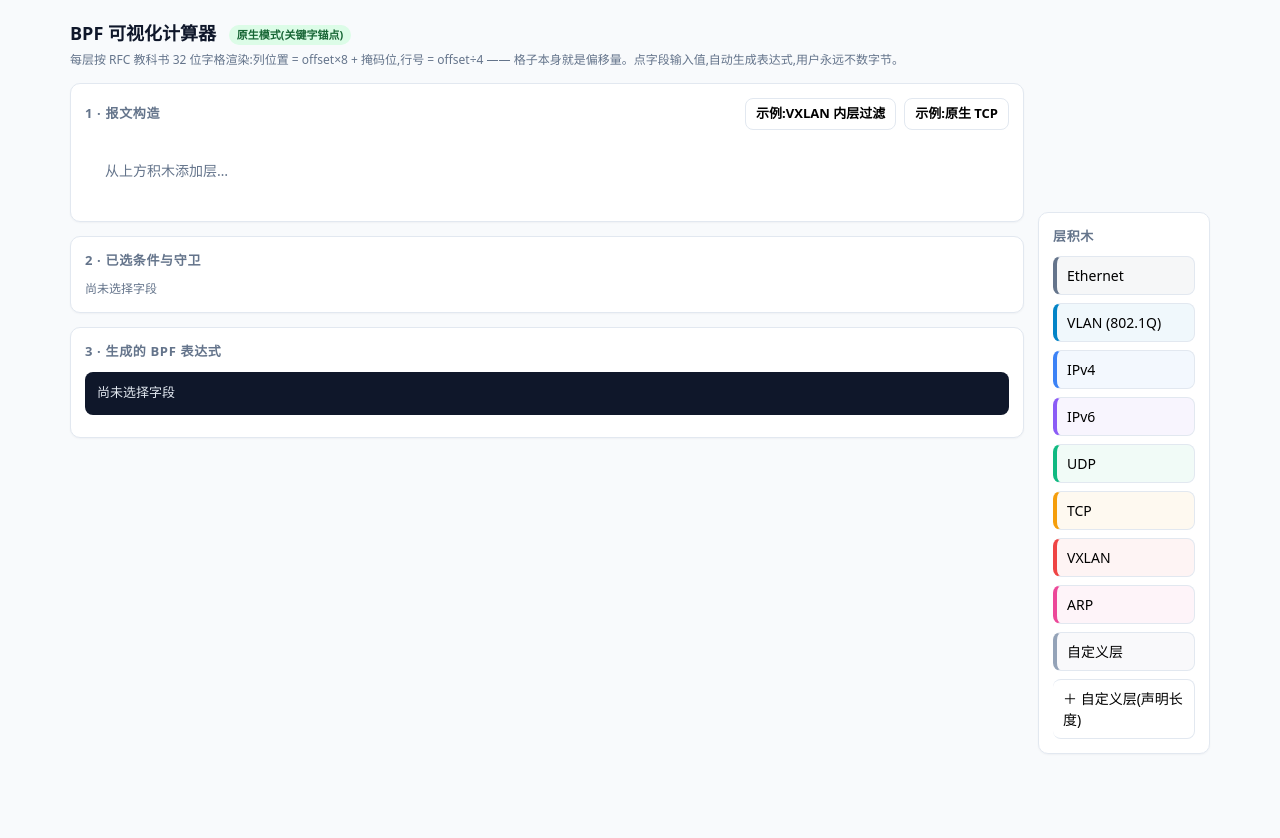
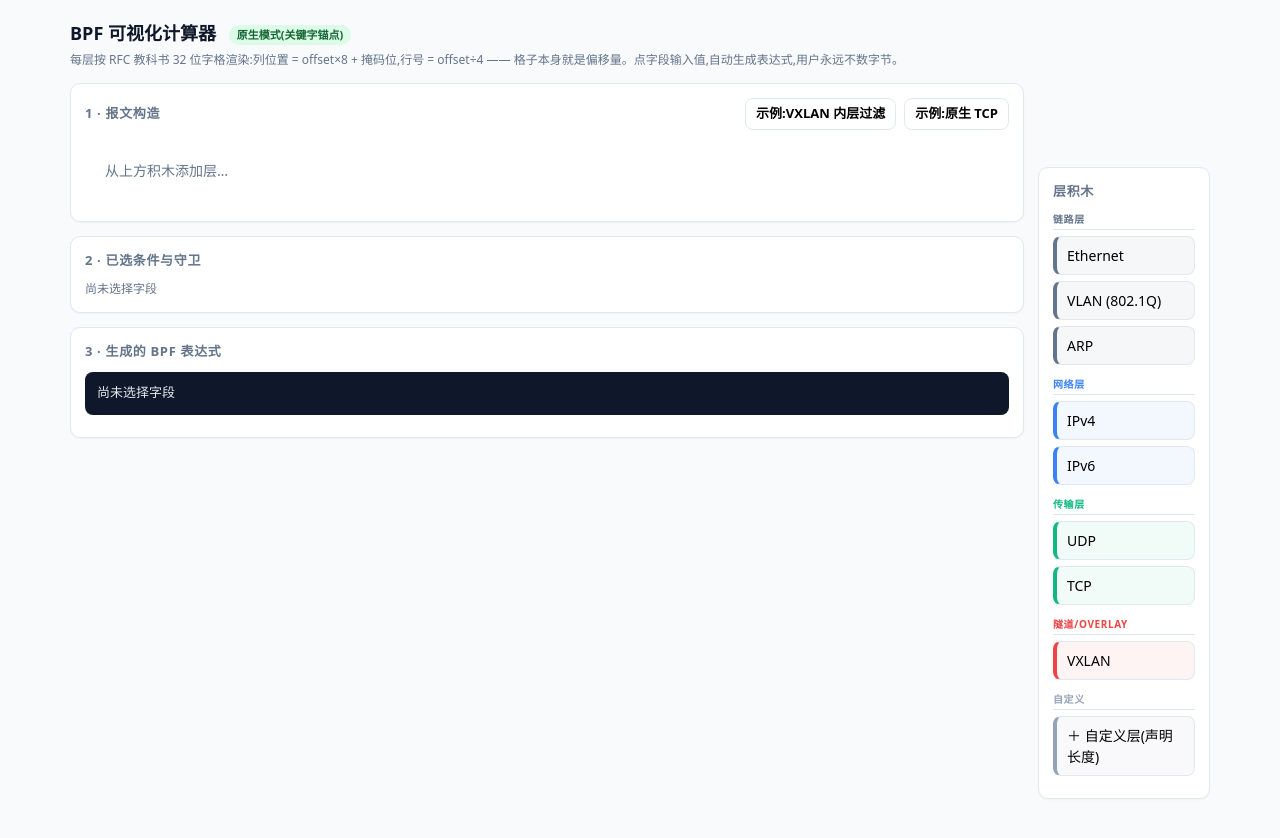
Before and after one commit to yueguobin/gns3-bpf-registry, a plain HTML site: page prototype/index.html in a window 1280 px wide. Drawn offline with Linux system fonts and the light colour scheme.

Commit message:
feat(prototype): family-based coloring and grouped palette
Color encodes the protocol FAMILY (link/net/trans/tunnel/app/custom),
not per-protocol identity: the label strip's protocol name is the
identity, and 5-6 family hues scale to any number of protocols. The
palette groups bricks by family with section headers. Registry-wise
this maps to a per-entry family metadata field.

```diff
--- a/prototype/index.html
+++ b/prototype/index.html
@@ -28,12 +28,16 @@
   .card h2{font-size:13px; color:var(--muted); font-weight:600; text-transform:uppercase; letter-spacing:.05em; margin-bottom:10px}
   button{font:inherit; border:1px solid var(--line); background:#fff; border-radius:8px; padding:5px 10px; cursor:pointer}
   button:hover{border-color:#94a3b8}
-  .palette{display:flex; flex-direction:column; gap:8px}
+  .palette{display:flex; flex-direction:column; gap:4px}
+  .pgroup{display:flex; flex-direction:column; gap:6px; margin-bottom:8px}
+  .pgrouplab{font-size:10px; font-weight:700; text-transform:uppercase; letter-spacing:.06em;
+    border-bottom:1px solid var(--line); padding-bottom:2px}
   .palette button{border-left:4px solid var(--pc); text-align:left; padding:8px 10px;
     background:color-mix(in srgb, var(--pc) 6%, #fff)}
   .palette button:hover{background:color-mix(in srgb, var(--pc) 16%, #fff)}
   @media (max-width:920px){
     .palette{flex-direction:row; flex-wrap:wrap}
+    .pgroup{flex-direction:row; flex-wrap:wrap}
   }
   .presets{margin-left:auto; display:flex; gap:8px}
   /* ---- vertical stack: each protocol is one rectangular brick ---- */
@@ -147,16 +151,26 @@
 </div>
 
 <script>
-/* ---------- mock registry (field layout mirrors registry/*.json) ---------- */
+/* ---------- mock registry (field layout mirrors registry/*.json) ----------
+   Color encodes FAMILY (link/net/trans/tunnel/app), never per-protocol identity:
+   the label strip's protocol name is the identity, 5-6 family hues always suffice. */
+const FAM = {
+  link:   {color:"#64748b", label:"链路层"},
+  net:    {color:"#3b82f6", label:"网络层"},
+  trans:  {color:"#10b981", label:"传输层"},
+  tunnel: {color:"#ef4444", label:"隧道/Overlay"},
+  app:    {color:"#f59e0b", label:"应用层"},
+  custom: {color:"#94a3b8", label:"自定义"},
+};
 const ENTRIES = {
-  ether:  {label:"Ethernet", len:14, anchor:"ether", base:0, color:"#64748b",
+  ether:  {label:"Ethernet", len:14, anchor:"ether", base:0, fam:"link",
            fields:[
              {id:"dst", label:"Destination MAC", off:0, len:6, kind:"mac", excl:{reason:"封装层地址,原语精确表达", primitive:"ether dst"}},
              {id:"src", label:"Source MAC", off:6, len:6, kind:"mac", excl:{reason:"封装层地址,原语精确表达", primitive:"ether src"}},
              {id:"type", label:"EtherType", off:12, len:2, kind:"enum",
               values:[{v:2048,l:"IPv4"},{v:34525,l:"IPv6"},{v:2054,l:"ARP"},{v:34984,l:"802.1Q"}],
               successor:{2048:"ipv4", 34525:"ipv6", 2054:"arp", 34984:"vlan"}}]},
-  vlan:   {label:"VLAN (802.1Q)", len:4, anchor:"ether", base:14, color:"#0284c7",
+  vlan:   {label:"VLAN (802.1Q)", len:4, anchor:"ether", base:14, fam:"link",
            fields:[
              {id:"pcp", label:"PCP", off:0, win:2, mask:0xe000, shift:13, kind:"number"},
              {id:"dei", label:"DEI", off:0, win:2, mask:0x1000, shift:12, kind:"number"},
@@ -165,7 +179,7 @@ const ENTRIES = {
              {id:"type", label:"EtherType", off:2, len:2, kind:"enum",
               values:[{v:2048,l:"IPv4"},{v:34525,l:"IPv6"},{v:2054,l:"ARP"}],
               successor:{2048:"ipv4", 34525:"ipv6", 2054:"arp"}}]},
-  ipv4:   {label:"IPv4", len:20, anchor:"ip", base:0, color:"#3b82f6",
+  ipv4:   {label:"IPv4", len:20, anchor:"ip", base:0, fam:"net",
            tail:{note:"选项+填充:仅 IHL>5 时存在,变长。钻取守卫已将 IHL 钉为 5,此时该区不存在,后续偏移精确。"},
            fields:[
              {id:"ver", label:"Version", off:0, len:1, mask:0xf0, shift:4, kind:"number"},
@@ -181,7 +195,7 @@ const ENTRIES = {
              {id:"sum", label:"Header Checksum", off:10, len:2, kind:"number"},
              {id:"src", label:"Source Address", off:12, len:4, kind:"ipv4", excl:{reason:"封装层地址,原语精确表达", primitive:"src"}},
              {id:"dst", label:"Destination Address", off:16, len:4, kind:"ipv4", excl:{reason:"封装层地址,原语精确表达", primitive:"dst"}}]},
-  ipv6:   {label:"IPv6", len:40, anchor:"ip6", base:0, color:"#8b5cf6",
+  ipv6:   {label:"IPv6", len:40, anchor:"ip6", base:0, fam:"net",
            fields:[
              {id:"ver", label:"Version", off:0, len:1, mask:0xf0, shift:4, kind:"number"},
              {id:"tc", label:"Traffic Class", off:0, len:2, mask:0x0ff0, shift:4, kind:"number"},
@@ -191,13 +205,13 @@ const ENTRIES = {
              {id:"hlim", label:"Hop Limit", off:7, len:1, kind:"number"},
              {id:"src", label:"Source Address", off:8, len:16, kind:"ipv6", excl:{reason:"封装层地址,原语精确表达", primitive:"src"}},
              {id:"dst", label:"Destination Address", off:24, len:16, kind:"ipv6", excl:{reason:"封装层地址,原语精确表达", primitive:"dst"}}]},
-  udp:    {label:"UDP", len:8, anchor:"udp", base:0, color:"#10b981",
+  udp:    {label:"UDP", len:8, anchor:"udp", base:0, fam:"trans",
            fields:[
              {id:"sport", label:"Src Port", off:0, len:2, kind:"number", excl:{reason:"端口原语", primitive:"src port"}},
              {id:"dport", label:"Dst Port", off:2, len:2, kind:"number", excl:{reason:"端口原语", primitive:"dst port"}},
              {id:"len", label:"Length", off:4, len:2, kind:"number"},
              {id:"sum", label:"Checksum", off:6, len:2, kind:"number"}]},
-  tcp:    {label:"TCP", len:20, anchor:"tcp", base:0, color:"#f59e0b",
+  tcp:    {label:"TCP", len:20, anchor:"tcp", base:0, fam:"trans",
            tail:{note:"选项+填充:仅数据偏移>5 时存在,变长。守卫未钉数据偏移时,其后层的钻取偏移按最小头 20B 计算。"},
            fields:[
              {id:"sport", label:"Src Port", off:0, len:2, kind:"number", excl:{reason:"端口原语", primitive:"src port"}},
@@ -211,13 +225,13 @@ const ENTRIES = {
              {id:"win", label:"Window", off:14, len:2, kind:"number"},
              {id:"sum", label:"Checksum", off:16, len:2, kind:"number"},
              {id:"urg", label:"Urgent Pointer", off:18, len:2, kind:"number"}]},
-  vxlan:  {label:"VXLAN", len:8, anchor:"udp", base:8, color:"#ef4444", tunnel:true, locator:"udp port 4789",
+  vxlan:  {label:"VXLAN", len:8, anchor:"udp", base:8, fam:"tunnel", tunnel:true, locator:"udp port 4789",
            fields:[
              {id:"flags", label:"Flags", off:0, len:1, kind:"number"},
              {id:"rsv", label:"Reserved", off:1, len:3, kind:"number", excl:{reason:"常量零,无构建入口"}},
              {id:"vni", label:"VNI", off:4, len:3, win:4, mask:0xffffff00, shift:8, kind:"number"},
              {id:"rsv2", label:"Reserved", off:7, len:1, kind:"number", excl:{reason:"常量零,无构建入口"}}]},
-  arp:    {label:"ARP", len:28, anchor:"arp", base:0, color:"#ec4899",
+  arp:    {label:"ARP", len:28, anchor:"arp", base:0, fam:"link",
            fields:[
              {id:"htype", label:"Hardware Type", off:0, len:2, kind:"number"},
              {id:"ptype", label:"Protocol Type", off:2, len:2, kind:"number"},
@@ -228,7 +242,7 @@ const ENTRIES = {
              {id:"sip", label:"Sender IP", off:14, len:4, kind:"ipv4"},
              {id:"tmac", label:"Target MAC", off:18, len:6, kind:"mac"},
              {id:"tip", label:"Target IP", off:24, len:4, kind:"ipv4"}]},
-  custom: {label:"自定义层", len:12, anchor:null, color:"#94a3b8", custom:true, fields:[]},
+  custom: {label:"自定义层", len:12, anchor:null, fam:"custom", custom:true, fields:[]},
 };
 /* One hue per brick: cells inherit the layer color (--lc, set on .lrow);
    field KIND no longer participates in coloring. */
@@ -350,9 +364,18 @@ function focusCell(){
   if(c){ c.focus(); if(c.select) try{ c.select(); }catch(e){} }
 }
 function renderPalette(){
-  document.getElementById("palette").innerHTML =
-    Object.entries(ENTRIES).map(([id,e])=>`<button style="--pc:${e.color}" onclick="addLayer('${id}')">${e.label}</button>`).join("")
-    + `<button onclick="addCustom()">＋ 自定义层(声明长度)</button>`;
+  // Palette groups bricks by family: with hundreds of protocols later, the
+  // group headers are the navigation, and 5-6 family hues never run out.
+  const groups = Object.keys(FAM).map(fam=>{
+    const bricks = Object.entries(ENTRIES)
+      .filter(([,e])=>e.fam===fam && !e.custom)
+      .map(([id,e])=>`<button style="--pc:${FAM[fam].color}" onclick="addLayer('${id}')">${e.label}</button>`)
+      .join("");
+    if(!bricks && fam!=="custom") return "";
+    const custom = fam==="custom" ? `<button style="--pc:${FAM.custom.color}" onclick="addCustom()">＋ 自定义层(声明长度)</button>` : "";
+    return `<div class="pgroup"><div class="pgrouplab" style="color:${FAM[fam].color}">${FAM[fam].label}</div>${bricks}${custom}</div>`;
+  }).join("");
+  document.getElementById("palette").innerHTML = groups;
 }
 function addCustom(){
   const n = +prompt("自定义层长度(字节)","12"); if(!n||n<1) return;
@@ -513,7 +536,7 @@ function layerHTML(s, i, ti, extra){
   const body = e.fields.length
     ? gridHTML(s, i, e)
     : `<div style="color:var(--muted); font-size:12px; padding:4px 8px 10px">自定义层无字段,作用是推进标尺</div>`;
-  return `<div class="lrow ${selLayer===s.uid?"sel":""}" data-uid="${s.uid}" style="--lc:${e.color}" onclick="layerClick(${s.uid})">
+  return `<div class="lrow ${selLayer===s.uid?"sel":""}" data-uid="${s.uid}" style="--lc:${FAM[e.fam].color}" onclick="layerClick(${s.uid})">
     <div class="lhead"><b>${e.label}</b>
       <span class="meta">${s.len}B · 累计偏移 ${prefix(i)}${drill?" · 钻取层":""}${e.tunnel?" · 隧道":""}</span>
       <span class="del" onclick="event.stopPropagation(); delLayer(${s.uid})">×</span>
@@ -539,7 +562,7 @@ function renderStack(){
       // own frame, like the textbook VXLAN figure (inner frame inside the envelope).
       const inner = stack.slice(ti+1).map((s,j)=>layerHTML(s, ti+1+j, ti)).join("")
         || `<div style="padding:10px; color:var(--muted); font-size:12px">尚无内层报文 — 继续向上方添加积木,它们会成为隧道载荷</div>`;
-      const wrap = `<div class="innerbox" style="--tc:${e.color}">
+      const wrap = `<div class="innerbox" style="--tc:${FAM[e.fam].color}">
         <div class="innerlab">📦 内层报文 · ${e.label} 载荷（钻取:绝对偏移 + 守卫）</div>${inner}</div>`;
       html += layerHTML(stack[i], i, ti, wrap);
       return finish(html);
```
